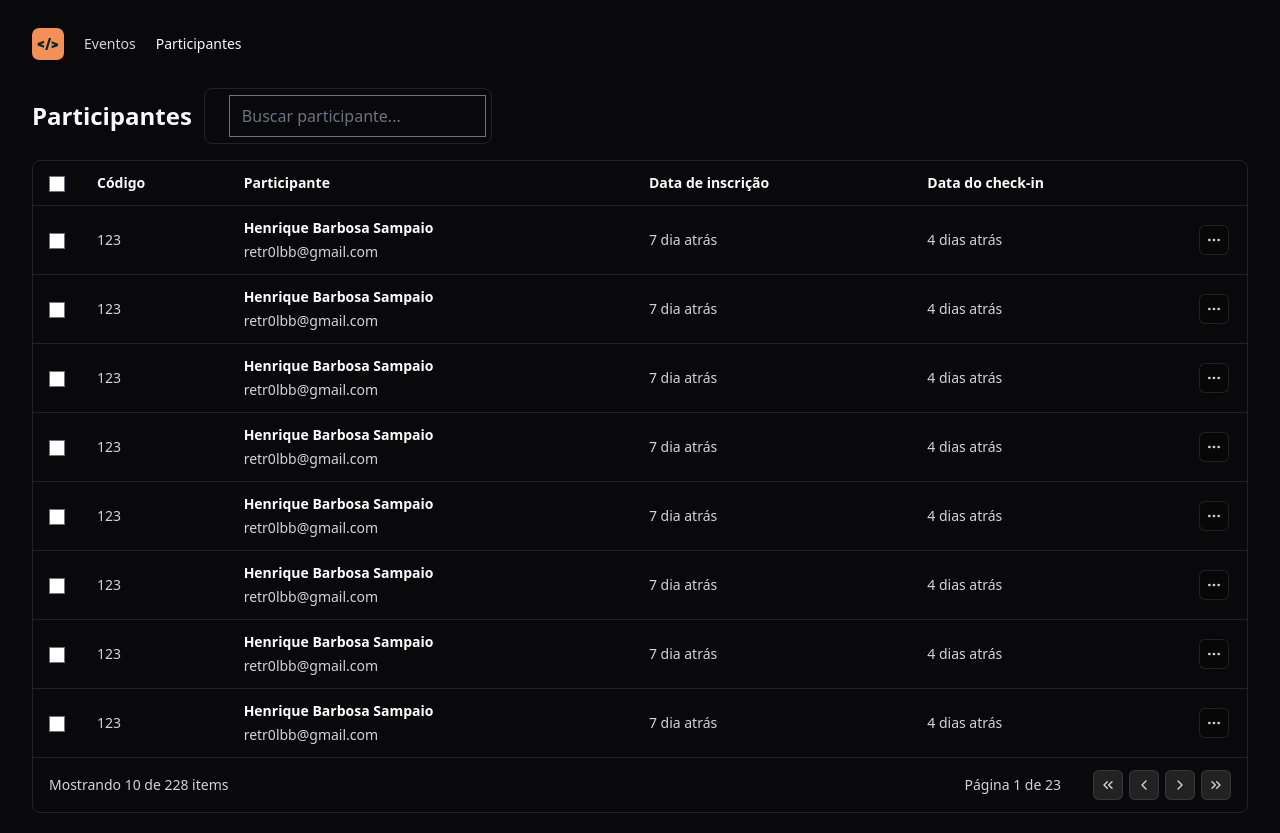
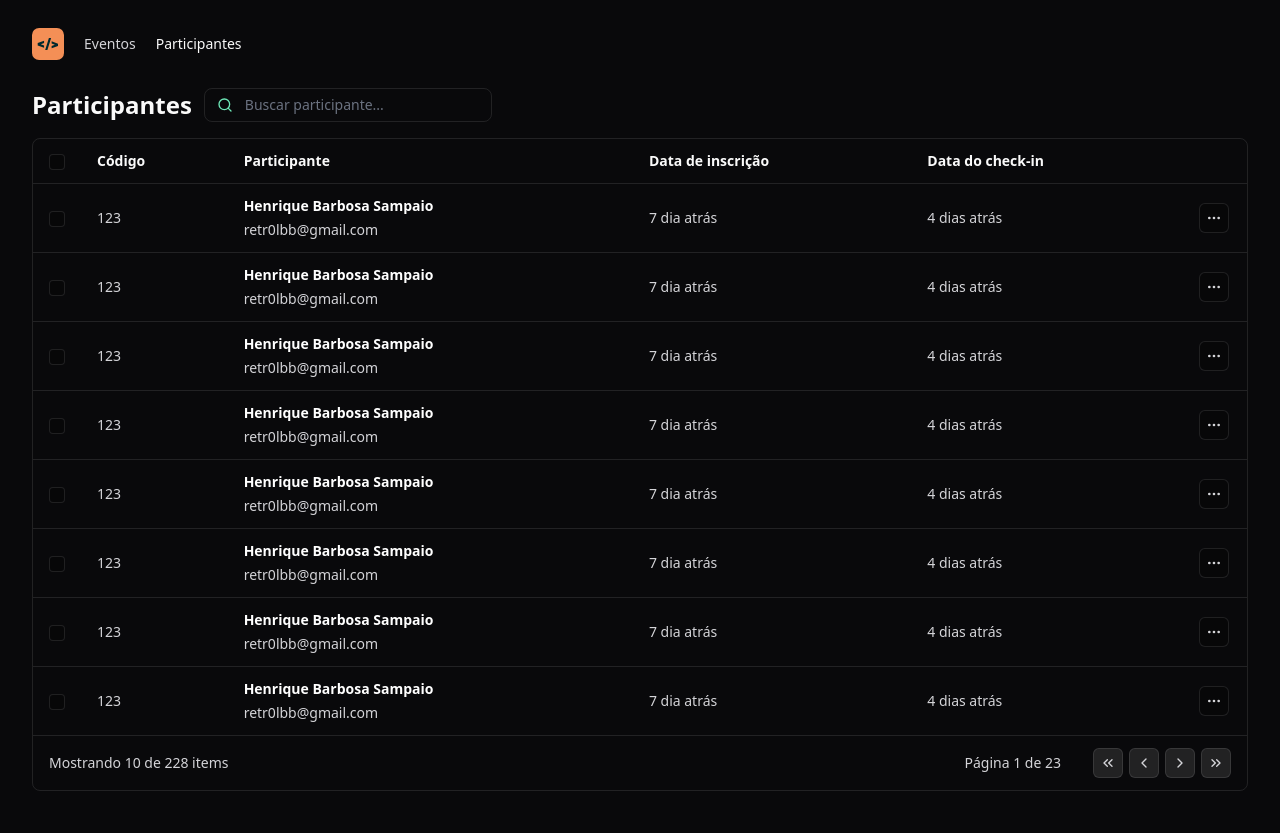
Before and after one commit to retr0lbb/NLW-UNITE-passin-React, a React (Vite) app: page / in a window 1280 px wide. After the commit the page ends 811 px from the top, so only its background shows below. Built offline with nearby package versions, Linux system fonts and the light colour scheme.

Commit message:
refactor: add button component and nav-link component

```diff
--- a/src/components/attendee-list.tsx
+++ b/src/components/attendee-list.tsx
@@ -1,13 +1,14 @@
 import { Search, MoreHorizontal, ChevronsLeft, ChevronLeft, ChevronRight, ChevronsRight } from "lucide-react"
+import { IconButton } from "./icon-button"
 
 export function AttendeeList(){
     return(
         <div className="flex flex-col gap-4">
             <div className="flex items-center gap-3 ">
                 <h1 className="text-2xl font-bold">Participantes</h1>
-                <div className="flex items-center px-3 w-72 py-1.5 border border-white/10 rounded-lg text-sm gap-3">
+                <div className="flex items-center px-3 w-72 py-1.5 border border-white/10 rounded-lg gap-3">
                     <Search className="size-4 text-emerald-300" />
-                    <input type="text" className="bg-transparent flex-1 outline-none" placeholder="Buscar participante..." />
+                    <input type="text" className="bg-transparent flex-1 outline-none h-auto border-0 p-0 text-sm" placeholder="Buscar participante..." />
                 </div>
             </div>
 
@@ -17,7 +18,7 @@ export function AttendeeList(){
                     <thead>
                         <tr className="border-b border-white/10">
                             <th style={{ width: 48 }} className="py-3 px-4 text-sm font-semibold text-left">
-                                <input type="checkbox" />
+                                <input type="checkbox" className="size-4 bg-black/20 rounded border border-white/10" />
                             </th>
                             <th className="py-3 px-4 text-sm font-semibold text-left">Código</th>
                             <th className="py-3 px-4 text-sm font-semibold text-left">Participante</th>
@@ -27,11 +28,11 @@ export function AttendeeList(){
                         </tr>
                     </thead>
                     <tbody>
-                        {Array.from({length: 8}).map((_, index) => {
+                        {Array.from({length: 8}).map((_, i) => {
                             return(
-                                <tr key={index} className="border-b border-white/10">
+                                <tr key={i} className="border-b border-white/10 hover:bg-white/5">
                                     <td className="py-3 px-4 text-sm text-zinc-300">
-                                        <input type="checkbox" />
+                                        <input type="checkbox" className="size-4 bg-black/20 rounded border border-white/10 accent-orange-400" />
                                     </td>
                                     <td className="py-3 px-4 text-sm text-zinc-300">123</td>
                                     <td className="py-3 px-4 text-sm text-zinc-300">
@@ -43,9 +44,9 @@ export function AttendeeList(){
                                     <td className="py-3 px-4 text-sm text-zinc-300">7 dia atrás</td>
                                     <td className="py-3 px-4 text-sm text-zinc-300">4 dias atrás</td>
                                     <td className="py-3 px-4 text-sm text-zinc-300">
-                                        <button className="bg-black/20 border border-white/10 rounded-md p-1.5">
+                                        <IconButton transparent>
                                             <MoreHorizontal className="size-4" />
-                                        </button>
+                                        </IconButton>
                                     </td>
                                 </tr>
                             )
@@ -60,18 +61,18 @@ export function AttendeeList(){
                                 <div className="inline-flex gap-8 items-center ">
                                     <span>Página 1 de 23</span>
                                     <div className=" flex gap-1.5">
-                                        <button className="bg-white/10 border border-white/10 rounded-md p-1.5">
+                                        <IconButton>
                                             <ChevronsLeft className="size-4" />
-                                        </button>
-                                        <button className="bg-white/10 border border-white/10 rounded-md p-1.5">
+                                        </IconButton>
+                                        <IconButton>
                                             <ChevronLeft className="size-4" />
-                                        </button>
-                                        <button className="bg-white/10 border border-white/10 rounded-md p-1.5">
+                                        </IconButton>
+                                        <IconButton>
                                             <ChevronRight className="size-4" />
-                                        </button>
-                                        <button className="bg-white/10 border border-white/10 rounded-md p-1.5">
+                                        </IconButton>
+                                        <IconButton>
                                             <ChevronsRight className="size-4" />
-                                        </button>
+                                        </IconButton>
                                     </div>
                                 </div>
                             </td>
--- a/src/components/header.tsx
+++ b/src/components/header.tsx
@@ -1,4 +1,5 @@
 import nlwSvg from "../assets/nlw-unite-icon.svg"
+import { NavLink } from "./nav-link"
 
 export function Header(){
     return(
@@ -6,8 +7,8 @@ export function Header(){
             <img src={nlwSvg} alt="" />
 
             <nav className="flex items-center gap-5">
-                <a href="" className="font-medium text-sm text-zinc-300" >Eventos</a>
-                <a href="" className="font-medium text-sm" >Participantes</a>
+                <NavLink href="">Eventos</NavLink>
+                <NavLink href="" isSelected>Participantes</NavLink>
             </nav>
         </div>
     )
--- /dev/null
+++ b/src/components/icon-button.tsx
@@ -0,0 +1,11 @@
+import { ComponentProps } from "react";
+
+interface IconButtonProps extends ComponentProps<"button">{
+    transparent?: boolean
+}
+
+export function IconButton({transparent = false, ...rest}: IconButtonProps){
+    return(
+        <button className={`${transparent? "bg-black/20" : "bg-white/10"} border border-white/10 rounded-md p-1.5`} {...rest} />
+    )
+}
--- /dev/null
+++ b/src/components/nav-link.tsx
@@ -0,0 +1,10 @@
+import { ComponentProps, ReactNode } from "react"
+
+interface Props extends ComponentProps<"a">{
+    children?: ReactNode
+    isSelected?: boolean
+}
+
+export function NavLink({ isSelected = false, children, ...rest }:Props){
+    return <a className={`font-medium text-sm ${isSelected? "" : "text-zinc-300"}`} {...rest}> {children} </a>
+}
```
